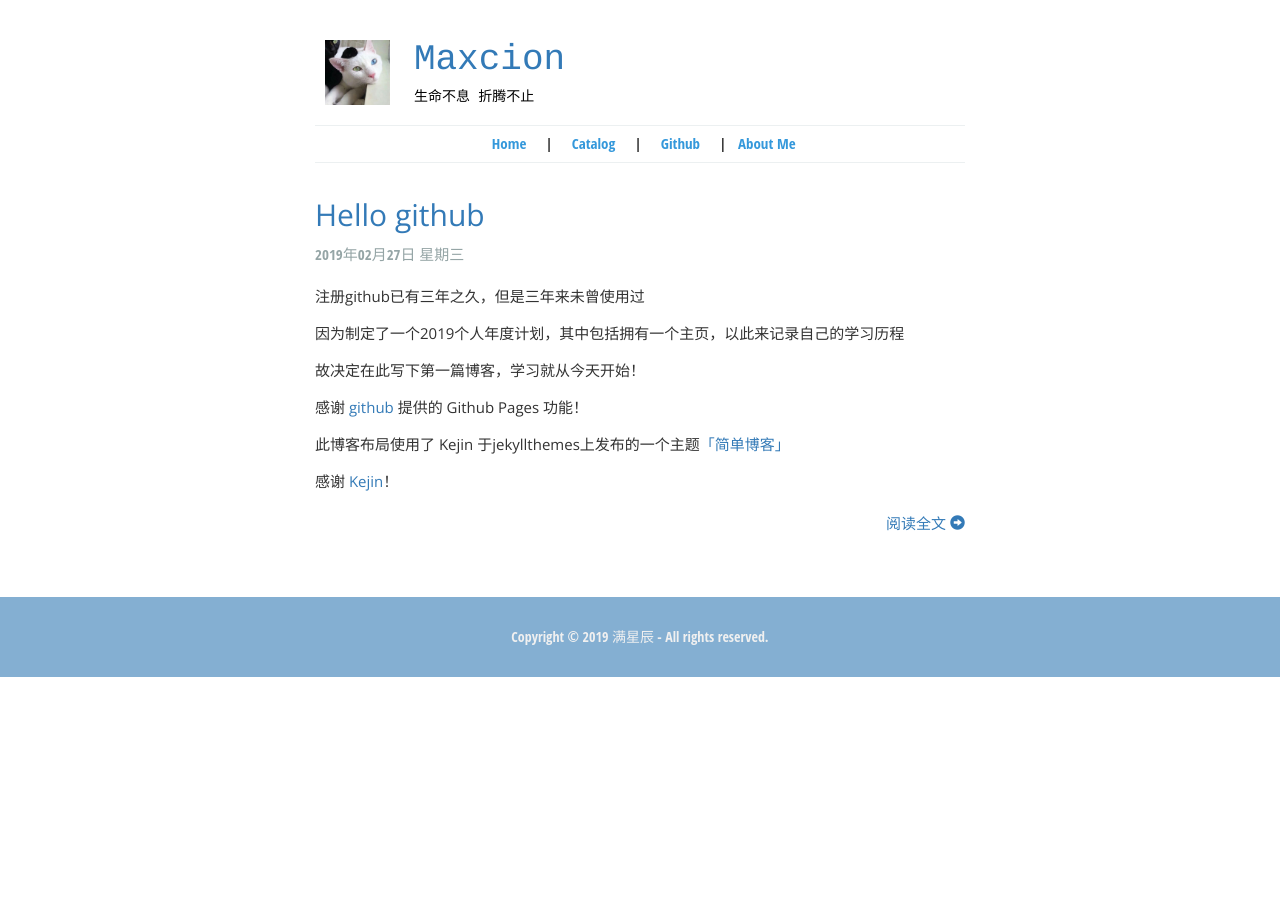
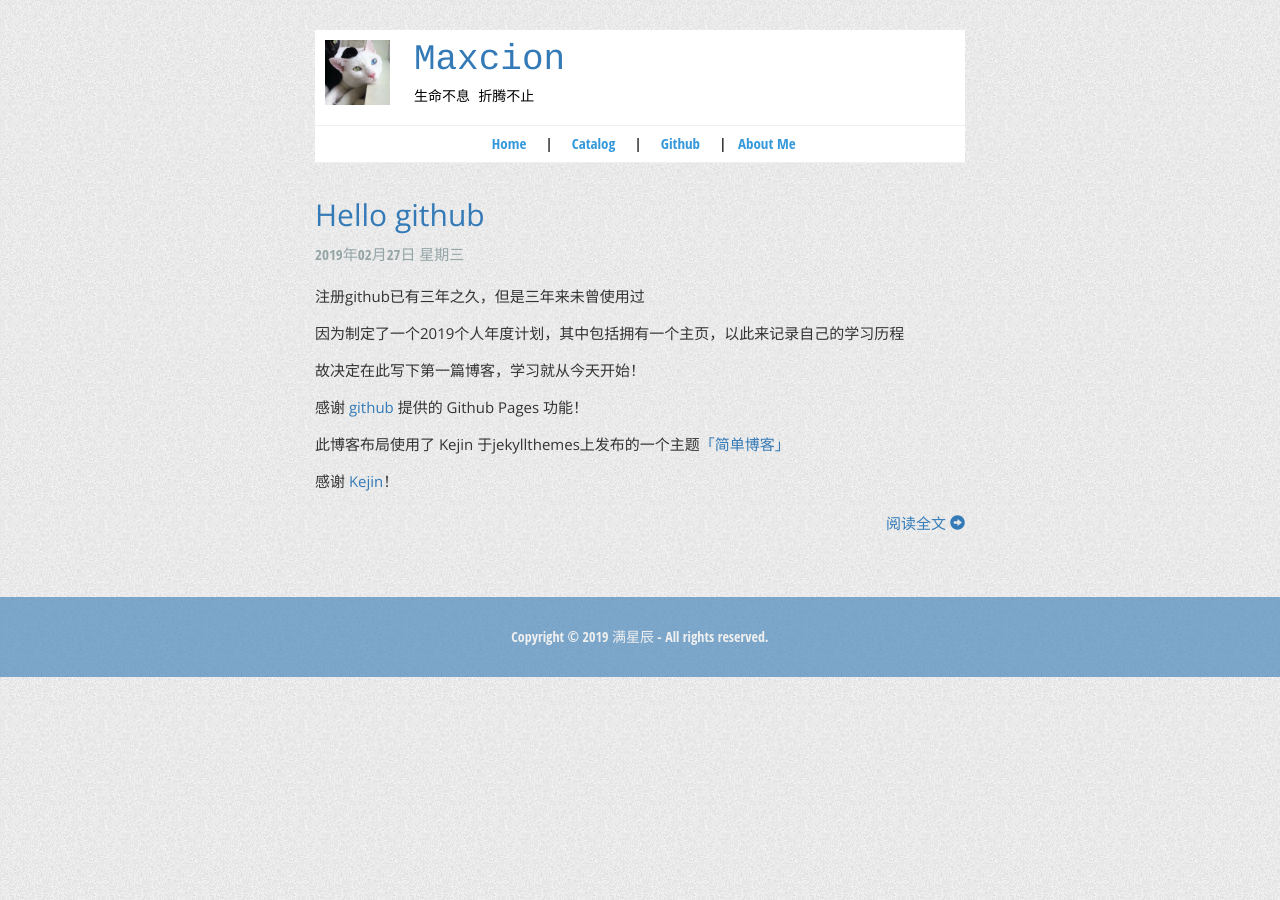
Before and after one commit to Maxcion/Maxcion.github.io, a Jekyll site: the page built from index.html, in a window 1280 px wide. Built offline with Jekyll 4.4.1, drawn with Linux system fonts in a browser that asks for light colours.

Commit message:
Update blog.css

```diff
--- a/assets/css/blog.css
+++ b/assets/css/blog.css
@@ -1,4 +1,4 @@
-.blogbody {
+body {
 	background-color: #fff;
     background-image: url(../img/bg.jpg);
 }
```
